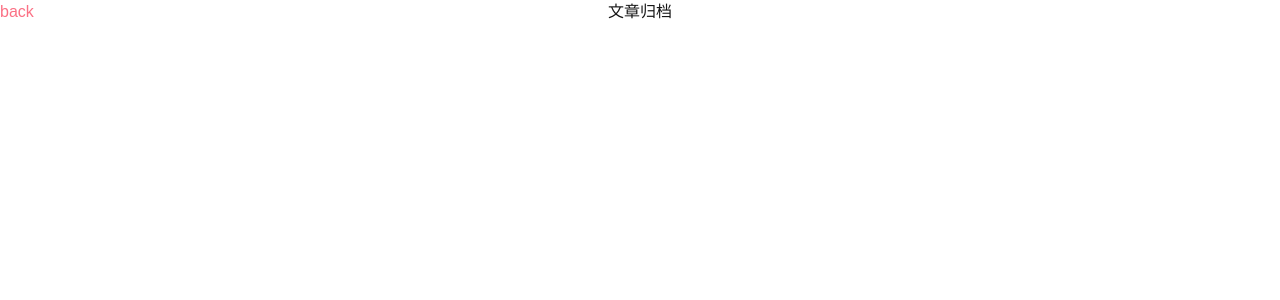
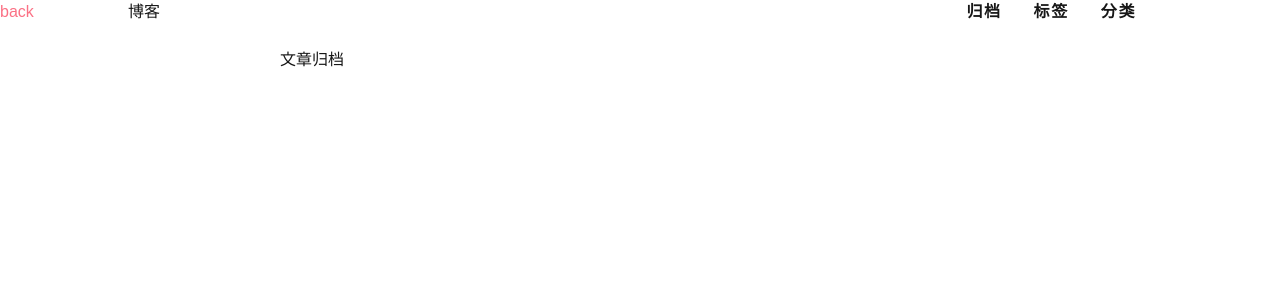
Before and after one commit to GrayFrost/zzhwhd, a Next.js app: page /blog/archives in a window 1280 px wide. Shown: the top 300 px of the page. Built offline with nearby package versions, Linux system fonts and the light colour scheme.

Commit message:
feat: 样式调整

```diff
--- a/app/blog/archives/page.tsx
+++ b/app/blog/archives/page.tsx
@@ -1,4 +1,4 @@
 export default function Page() {
   // 所有文章按时间排序，同时按年份拆分
-  return <div className="mx-auto">文章归档</div>
+  return <div className="container max-w-3xl mx-auto p-4 md:p-6">文章归档</div>
 }
--- a/app/blog/categories/page.tsx
+++ b/app/blog/categories/page.tsx
@@ -20,7 +20,7 @@ export default function Page() {
   // 列出所有的标签，和对应标签下文章的数量
   const entries = Object.entries(getCategoryMap());
   return (
-    <div className="mx-auto">
+    <div className="container max-w-3xl mx-auto p-4 md:p-6">
       文章分类
       <div>
         {entries.map(([category, count]) => (
--- a/app/blog/detail/[...slug]/page.tsx
+++ b/app/blog/detail/[...slug]/page.tsx
@@ -29,14 +29,19 @@ const PostLayout = async ({ params }: { params: { slug: string[] } }) => {
   const MDXContent = post ? getMDXComponent(post.body.code) : null;
 
   return (
-    <div className="container max-w-5xl px-6 mx-auto">
-      <article className="mt-5 prose lg:prose-lg dark:prose-invert prose-img:w-full prose-img:max-w-lg prose-img:mx-auto prose-img:shadow-2xl prose-img:rounded-3xl prose-a:text-slate-500 max-w-none">
+    <div className="container max-w-3xl mx-auto p-4 md:p-6">
+      <article className="prose dark:prose-invert mx-auto w-full prose-headings:tracking-wide prose-p:tracking-wide prose-a:tracking-wide max-w-none">
         <div className="mb-8 text-center">
-          <h1>{post?.title}</h1>
+          <h1 className="text-2xl font-bold leadi md:text-3xl text-heading tracking-wide">
+            {post?.title}
+          </h1>
           {post?.date && (
-            <time dateTime={post.date} className="mb-1 text-xs text-gray-600">
-              {dayjs(post.date).format("YYYY-MM-DD")}
-            </time>
+            <p className="text-xs text-muted">
+              {"发表于 "}
+              <time dateTime={post.date} className="mb-1 text-xs text-gray-600">
+                {dayjs(post.date).format("YYYY 年 MM 月 DD 日")}
+              </time>
+            </p>
           )}
         </div>
         {!!MDXContent && <MDXContent components={components} />}
--- /dev/null
+++ b/app/blog/layout.tsx
@@ -0,0 +1,31 @@
+import Link from "next/link";
+
+export default function Layout({
+  children,
+}: Readonly<{
+  children: React.ReactNode;
+}>) {
+  const linkClass =
+    "block py-2 px-3 md:p-0 rounded text-heading md:hover:text-secondary hover:bg-gray-100 dark:hover:bg-gray-700 md:hover:bg-transparent md:dark:hover:bg-transparent tracking-widest";
+  return (
+    <div className="w-full">
+      <div className="max-w-5xl flex flex-wrap items-center justify-between mx-auto p-2 sm:p-0">
+        <h1 className="space-x-2">博客</h1>
+        <nav className="hidden w-full md:block md:w-auto px-4 z-40">
+          <ul className="flex flex-col font-bold mt-4 rounded-lg bg-gray-50 md:space-x-8 rtl:space-x-reverse md:flex-row md:mt-0 md:border-0 md:bg-transparent dark:bg-gray-800 md:dark:bg-transparent dark:border-gray-700">
+            <Link href="/blog/archives" className={linkClass}>
+              归档
+            </Link>
+            <Link href="/blog/tags" className={linkClass}>
+              标签
+            </Link>
+            <Link href="/blog/categories" className={linkClass}>
+              分类
+            </Link>
+          </ul>
+        </nav>
+      </div>
+      {children}
+    </div>
+  );
+}
--- a/app/blog/page.tsx
+++ b/app/blog/page.tsx
@@ -17,14 +17,7 @@ export default function Page() {
   };
 
   return (
-    <div className="mx-auto">
-      <div className="text-black dark:text-white">
-        <h1>博客</h1>
-        <Link href="/blog/archives">归档</Link>
-        <Link href="/blog/tags">标签</Link>
-        <Link href="/blog/categories">分类</Link>
-      </div>
-
+    <div className="container max-w-3xl mx-auto p-4 md:p-6">
       <ul>
         {displayPosts.map((post) => {
           const { url, title } = post;
--- a/app/blog/tags/page.tsx
+++ b/app/blog/tags/page.tsx
@@ -18,7 +18,7 @@ export default function Page() {
   // 列出所有的标签，和对应标签下文章的数量
   const entries = Object.entries(getTagMap());
   return (
-    <div className="mx-auto">
+    <div className="container max-w-3xl mx-auto p-4 md:p-6">
       文章标签
       <div className="flex gap-2">
         {entries.map(([tag, count]) => {
```
